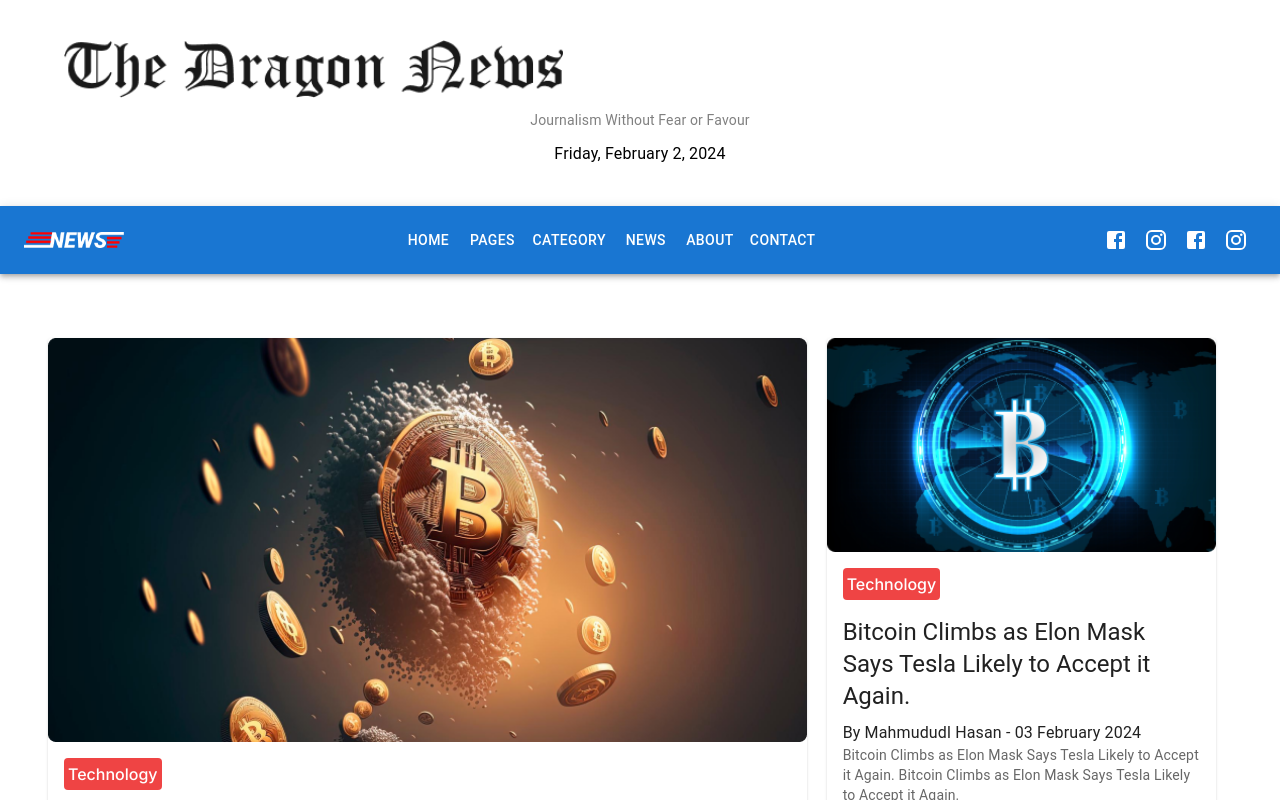
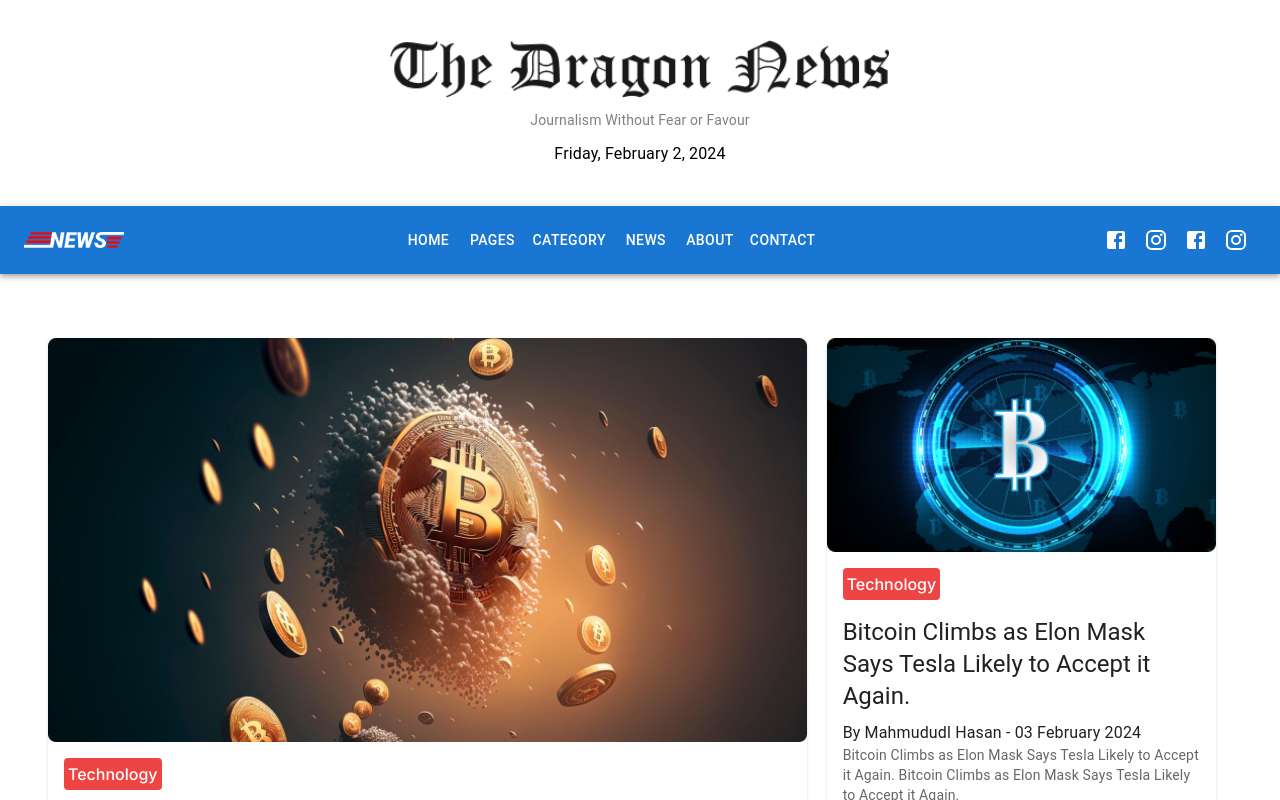
Before and after one commit to MHShihan/the-dragon-news, a Next.js app: page / in a window 1280 px wide. Shown: the top 800 px of the page. Built offline with nearby package versions, Linux system fonts and the light colour scheme.

Commit message:
Created dynamic route for news

```diff
--- /dev/null
+++ b/src/app/categories/[categoriesId]/page.js
@@ -0,0 +1,5 @@
+const DynamicCategories = () => {
+  return <div>I am form Dynamic Categories</div>;
+};
+
+export default DynamicCategories;
--- /dev/null
+++ b/src/app/categories/layout.js
@@ -0,0 +1,19 @@
+import CategoriesList from "@/components/ui/categoriesList/CategoriesList";
+import { Box, Container, Grid } from "@mui/material";
+
+const CategoriesLayout = ({ children }) => {
+  return (
+    <Box>
+      <Container>
+        <Grid container spacing={2}>
+          <Grid xs={3}>
+            <CategoriesList></CategoriesList>
+          </Grid>
+          <Grid xs={9}>{children}</Grid>
+        </Grid>
+      </Container>
+    </Box>
+  );
+};
+
+export default CategoriesLayout;
--- a/src/components/shared/Header.js
+++ b/src/components/shared/Header.js
@@ -7,8 +7,14 @@ const Header = () => {
   const currentDate = getCurrentDate();
   return (
     <Box>
-      <Container className="flex flex-col justify-center items-center my-10 space-y-3">
-        <Image src={headerLogo} width={500} height={500} alt="Header logo" />
+      <Container className="w-full flex flex-col justify-center items-center my-10 space-y-3">
+        <Image
+          src={headerLogo}
+          width={500}
+          height={500}
+          className="mx-auto"
+          alt="Header logo"
+        />
         <Typography variant="body2" color="gray" textAlign="center">
           Journalism Without Fear or Favour
         </Typography>
--- /dev/null
+++ b/src/components/ui/categoriesList/CategoriesList.js
@@ -0,0 +1,9 @@
+import { getAllCategories } from "@/utils/getAllCategories";
+
+const CategoriesList = async () => {
+  const { data } = await getAllCategories();
+  console.log(data);
+  return <div>I am from Categories List</div>;
+};
+
+export default CategoriesList;
--- /dev/null
+++ b/src/utils/getAllCategories.js
@@ -0,0 +1,6 @@
+export const getAllCategories = async () => {
+  const res = await fetch(
+    "https://the-news-portal-server.vercel.app/categories"
+  );
+  return res.json();
+};
```
Also changed, not shown: src/components/shared/Navbar.js (+2 -2 lines).
